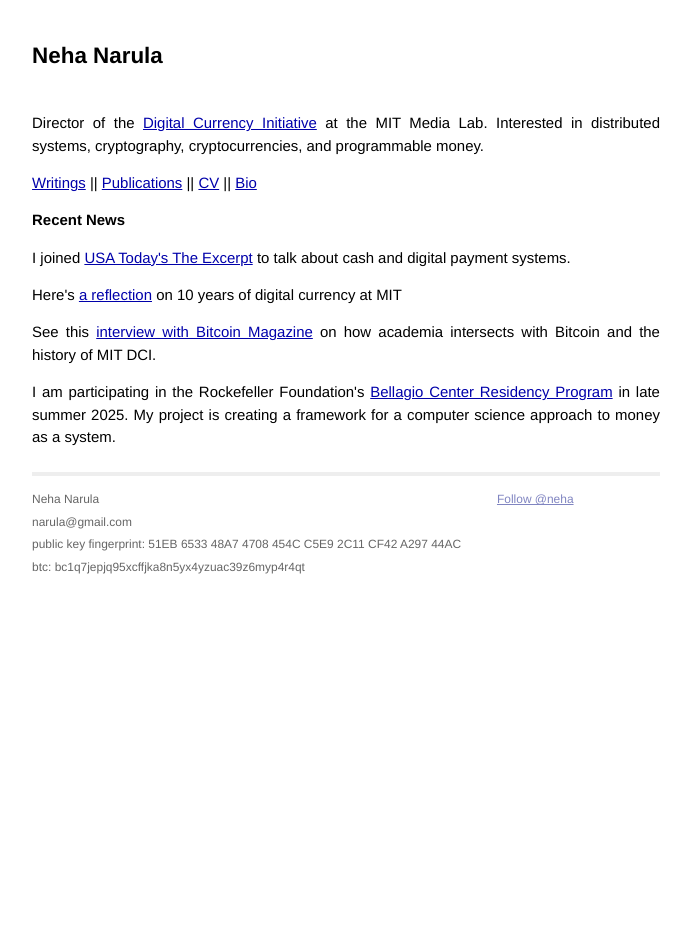
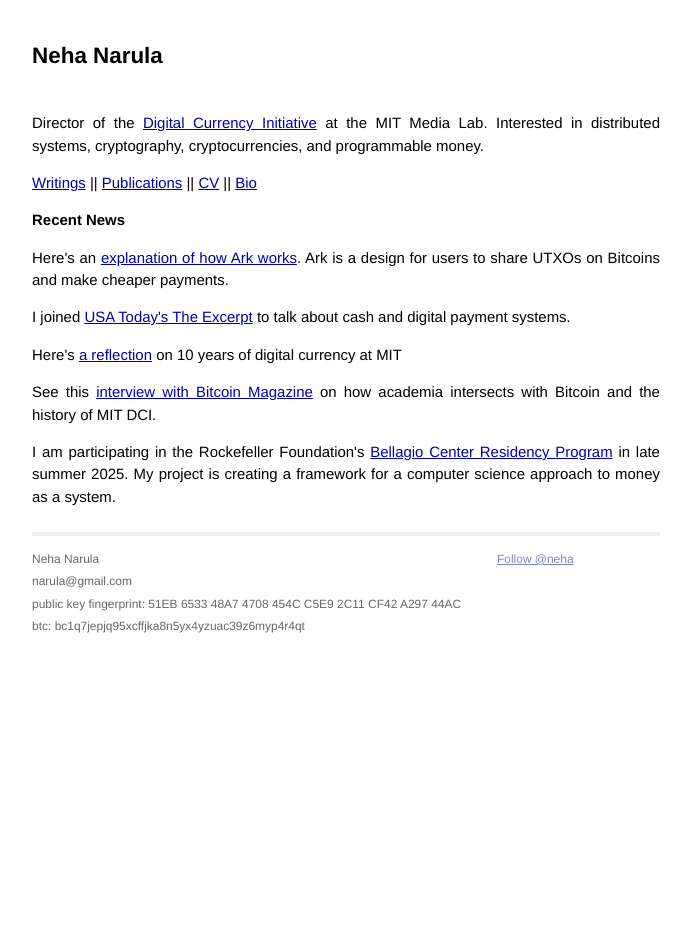
Before and after one commit to narula/narula.github.io, a Jekyll site: the page built from index.html, in a window 1280 px wide. Shown: the whole page, without its empty margins (294-985 px from the left). Built offline with Jekyll 4.4.1, drawn with Linux system fonts in a browser that asks for light colours; comment, search, counter and statistics services are not loaded.

Commit message:
add Ark post to news

```diff
--- a/index.html
+++ b/index.html
@@ -10,6 +10,8 @@ cryptocurrencies, and programmable money.
 <p><a href="posts">Writings</a> || <a href="publications.html">Publications</a> || <a href="assets/cv.pdf">CV</a> || <a href="bio">Bio</a>
 
 <h3>Recent News</h3>
+
+<p>Here's an <a href="https://nehanarula.org/2025/05/20/ark.html">explanation of how Ark works</a>. Ark is a design for users to share UTXOs on Bitcoins and make cheaper payments.</p>
 
 <p>I joined <a href="https://www.youtube.com/watch?v=T4DuFQex7UI">USA Today's The Excerpt</a> to talk about cash and digital payment systems.</p>
 
```
